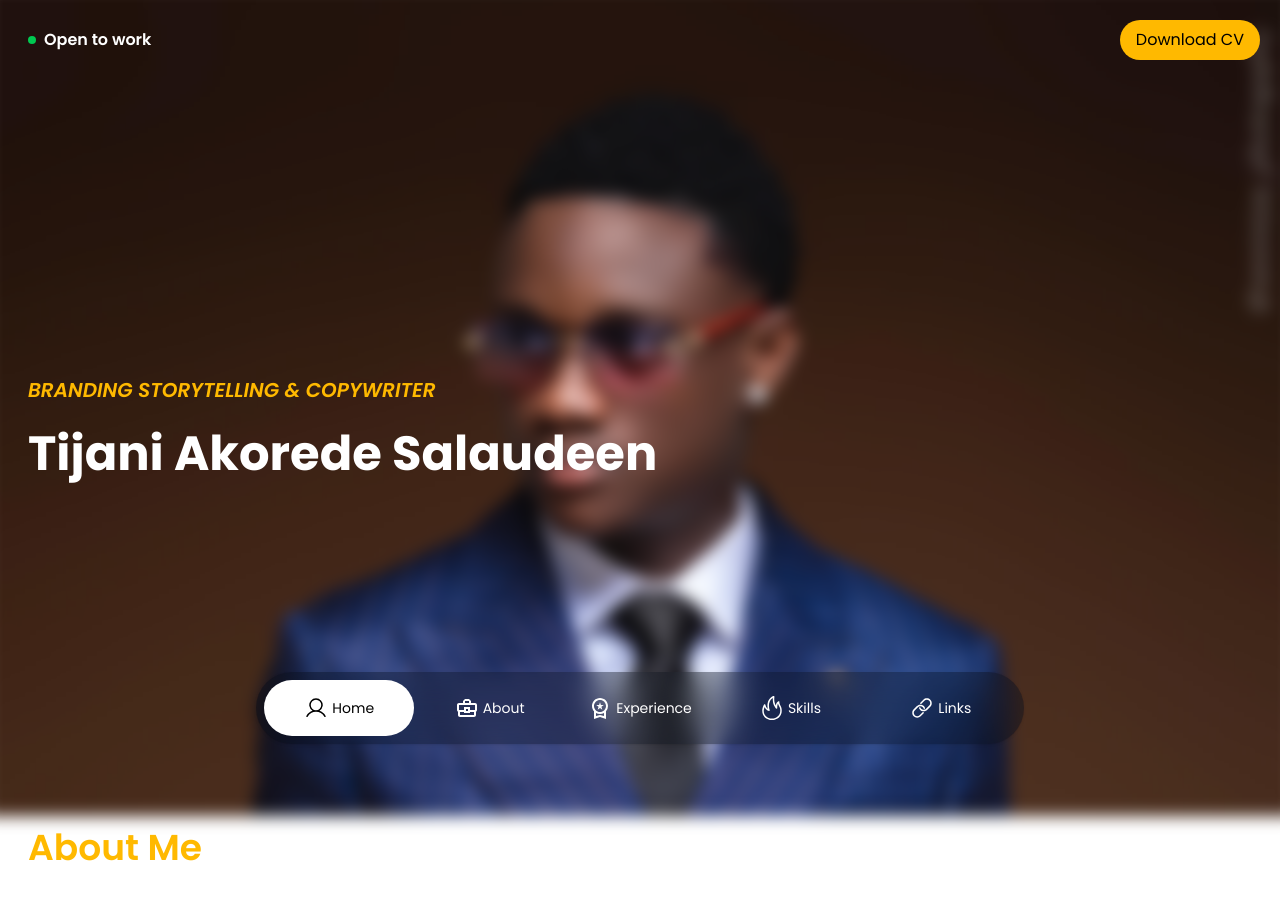
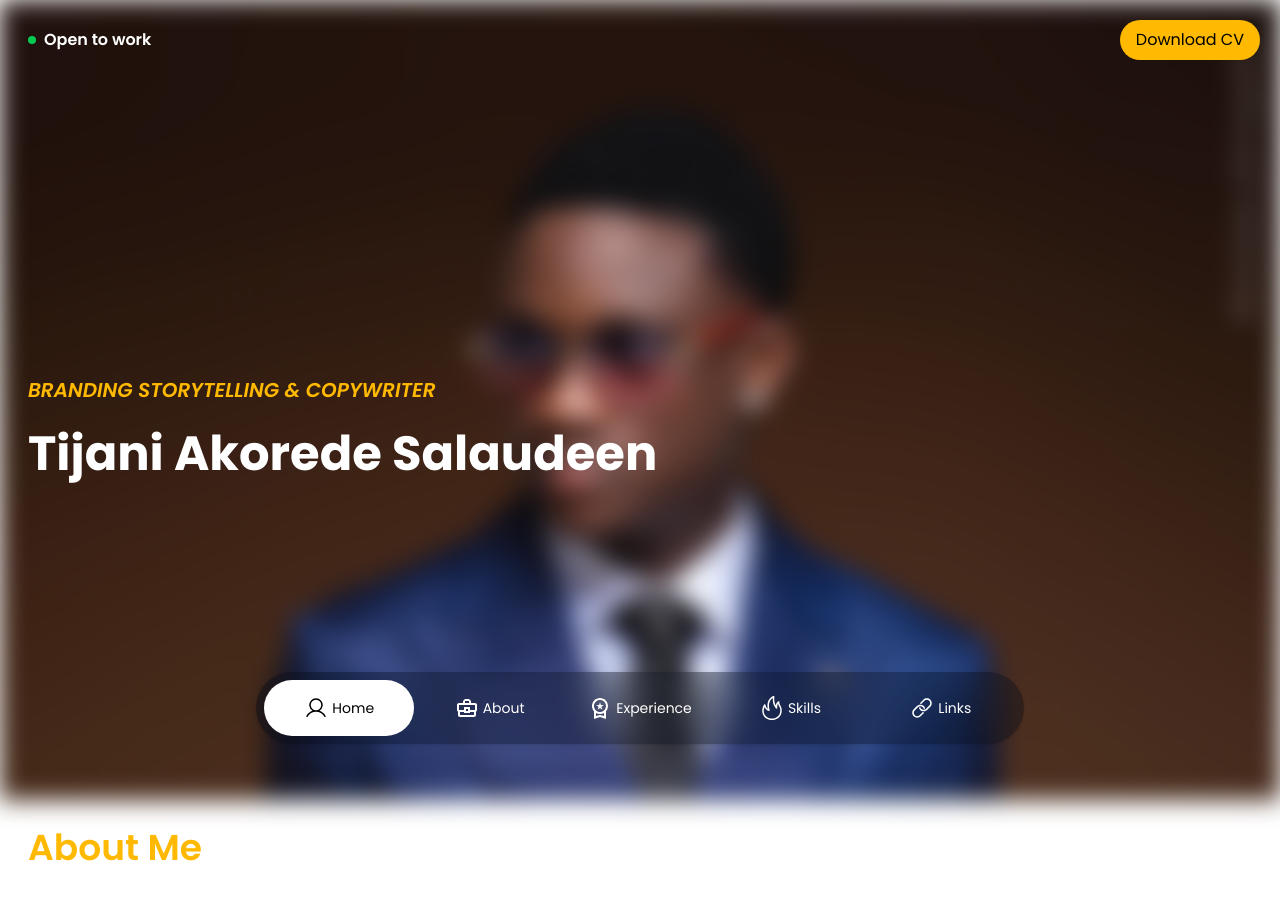
Before and after one commit to Cleve-keem/TJ-Portfolio, a React (Vite) app: page / in a window 1280 px wide. Shown: the top 900 px of the page. Built offline with nearby package versions, Linux system fonts and the light colour scheme.

Commit message:
added blur effect

```diff
--- a/src/App.jsx
+++ b/src/App.jsx
@@ -5,7 +5,7 @@ import Main from "./features/Main/components/Main";
 function App() {
   return (
     <div className="">
-      <Button classname="fixed right-5 top-5 bg-amber-400 px-4 py-2 rounded-full">
+      <Button classname="fixed right-5 top-5 bg-amber-400 px-4 py-2 z-10 rounded-full">
         Download CV
       </Button>
       <Navbar />
--- a/src/features/Main/components/Main.jsx
+++ b/src/features/Main/components/Main.jsx
@@ -4,18 +4,18 @@ import { useEffect, useRef, useState } from "react";
 export default function Main() {
   const [isBlurred, setIsBlurred] = useState(false);
   const aboutRef = useRef(null);
-  const isInView = useInView(aboutRef, { margin: "-70px 0px -50% 0px" });
+  const isInView = useInView(aboutRef, { margin: "-100px 0px -50% 0px" });
 
   useEffect(() => {
     setIsBlurred(isInView);
   }, [isInView]);
 
   return (
-    <main className="p-7 text-white" id="home">
+    <main className="p-7 text-white relative" id="home">
       {/* Background layer */}
       <div
-        className={`fixed -inset-4 bg-[url('/bg-image.jpg')] bg-cover bg-center bg-no-repeat -z-10 transition-all duration-300 ease-in-out md:bg-top ${
-          isBlurred ? "blur-sm" : ""
+        className={`fixed inset-0 bg-[url('/bg-image.jpg')] bg-cover bg-center bg-no-repeat -z-10 transition-all duration-100 md:bg-top ${
+          isBlurred ? "blur-md" : ""
         }`}
         aria-hidden="true"
       />
--- a/src/features/Navbar/components/Navbar.jsx
+++ b/src/features/Navbar/components/Navbar.jsx
@@ -24,7 +24,7 @@ const navItems = [
 export default function Navbar() {
   const [activeLink, setActiveLink] = useState(1);
   return (
-    <nav className="fixed bottom-14 w-[80%] left-1/2 right-1/2 -translate-x-1/2 rounded-full overflow-hidden backdrop-blur-lg bg-gray-950/30 shadow-sm md:w-[60%] p-2">
+    <nav className="fixed bottom-14 z-10 w-[80%] left-1/2 right-1/2 -translate-x-1/2 rounded-full overflow-hidden backdrop-blur-lg bg-gray-950/30 shadow-sm md:w-[60%] p-2">
       <ul className="flex">
         {navItems.map((item) => (
           <NavList
--- a/src/index.css
+++ b/src/index.css
@@ -16,13 +16,9 @@ h1 {
   font-weight: 600;
 }
 
-/* body {
-  background-image: url("/bg-image.jpg");
-  background-size: cover;
-  background-position: center top;
-  background-repeat: no-repeat;
-  background-attachment: fixed;
-} */
+body {
+  margin: 0;
+}
 
 .active {
   background-color: #fff;
```
